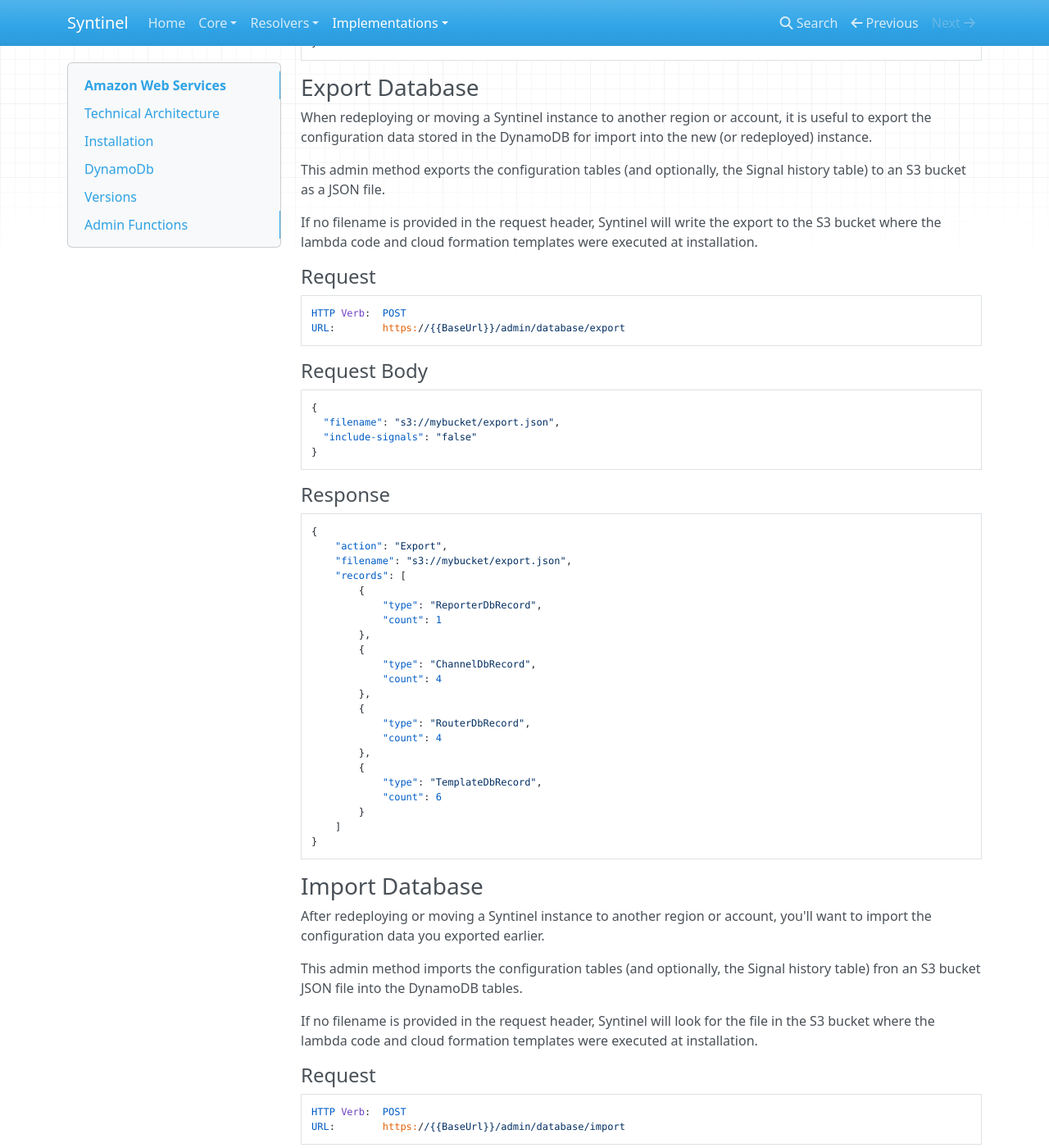
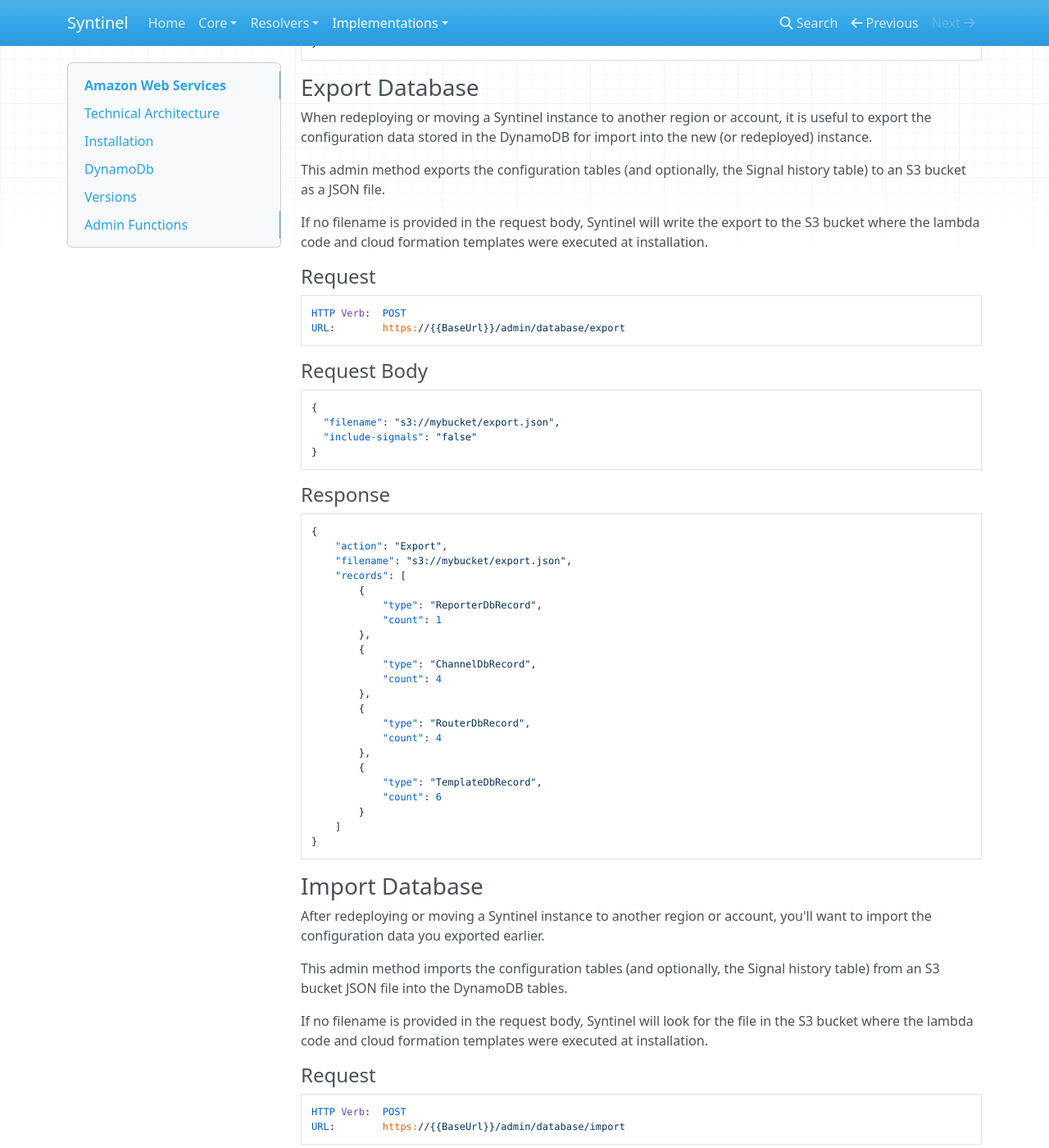
Before and after one commit to SynapseProject/syntinel.docs, an MkDocs documentation site: the page built from docs/implementations/amazon-web-services.md, in a window 1280 px wide and 1400 px high, scrolled down 6818 px. Shown: the whole window at 82% size. Built offline with MkDocs 1.6.1, drawn with Linux system fonts in a browser that asks for light colours; nearby versions of some CDN libraries; old or Windows-style settings are respelled for this version of MkDocs; some of the changed text lies outside the part shown.

Commit message:
Fixed minor typos

`````diff
--- a/docs/implementations/amazon-web-services.md
+++ b/docs/implementations/amazon-web-services.md
@@ -234,7 +234,7 @@ When redeploying or moving a Syntinel instance to another region or account, it
 
 This admin method exports the configuration tables (and optionally, the Signal history table) to an S3 bucket as a JSON file.
 
-If no filename is provided in the request header, Syntinel will write the export to the S3 bucket where the lambda code and cloud formation templates were executed at installation.
+If no filename is provided in the request body, Syntinel will write the export to the S3 bucket where the lambda code and cloud formation templates were executed at installation.
 
 #### Request
 ````
@@ -281,9 +281,9 @@ URL:        https://{{BaseUrl}}/admin/database/export
 
 After redeploying or moving a Syntinel instance to another region or account, you'll want to import the configuration data you exported earlier.
 
-This admin method imports the configuration tables (and optionally, the Signal history table) fron an S3 bucket JSON file into the DynamoDB tables.
+This admin method imports the configuration tables (and optionally, the Signal history table) from an S3 bucket JSON file into the DynamoDB tables.
 
-If no filename is provided in the request header, Syntinel will look for the file in the S3 bucket where the lambda code and cloud formation templates were executed at installation.
+If no filename is provided in the request body, Syntinel will look for the file in the S3 bucket where the lambda code and cloud formation templates were executed at installation.
 
 #### Request
 ````
`````
Also changed, not shown: other parts of docs/implementations/amazon-web-services.md (+2 -2 lines).
